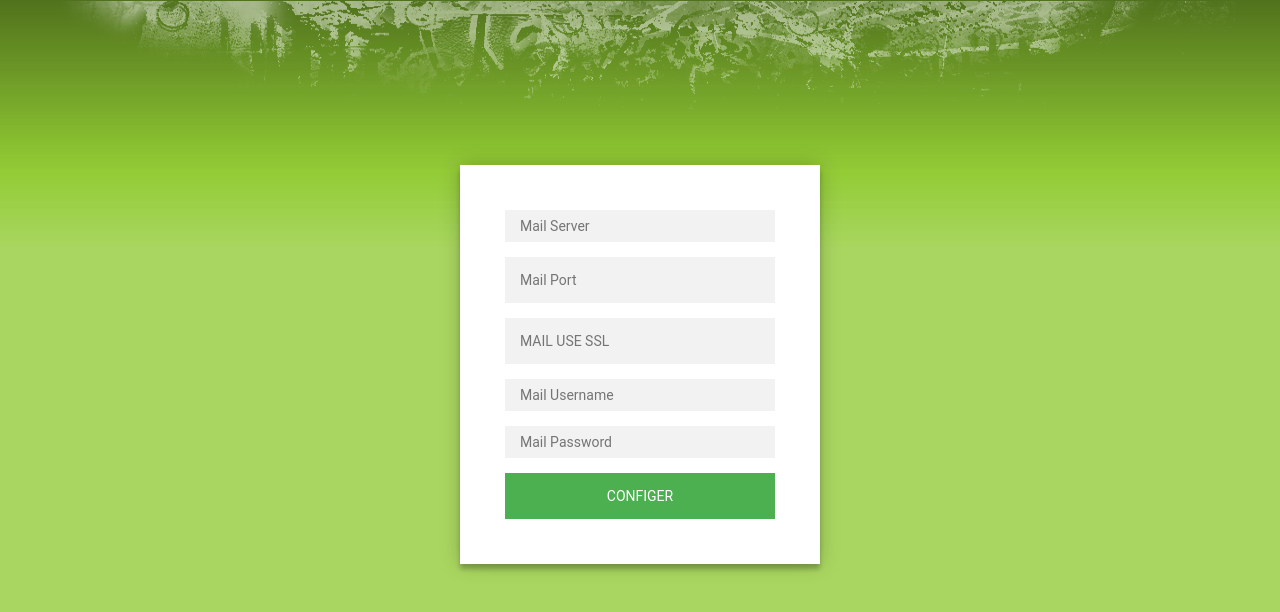
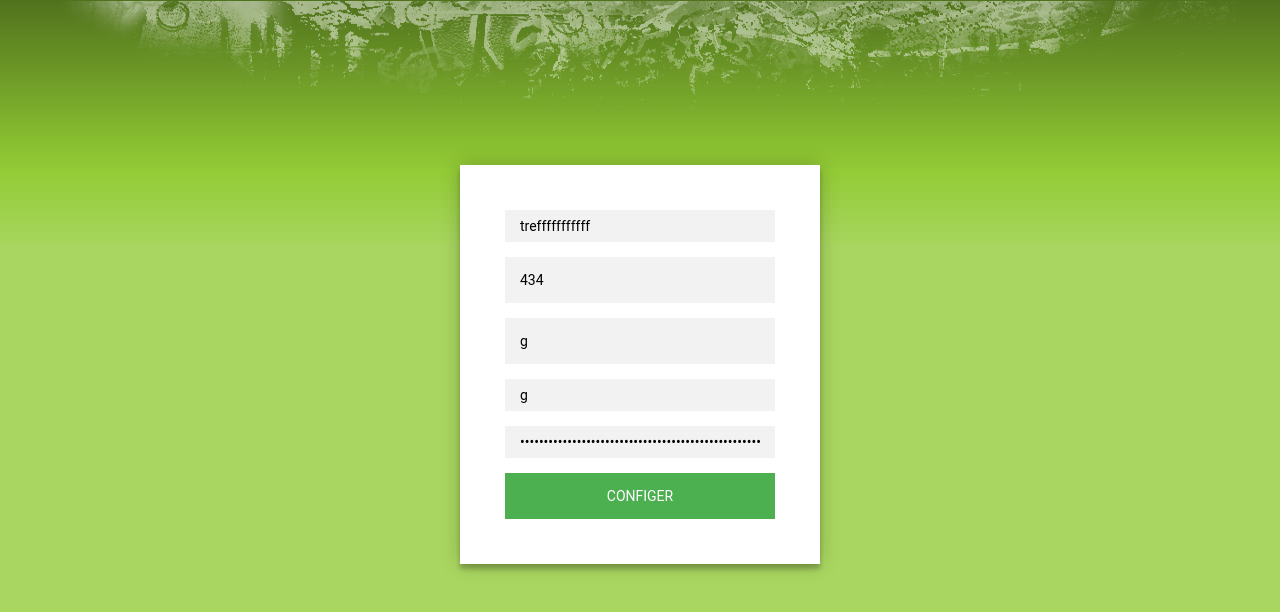
Before and after one commit to MohamedDahman/Kitchen, a Flask app: page /configer in a window 1280 px wide. Shown: the top 612 px of the page. Run offline with Flask 2, Linux system fonts and the light colour scheme; some libraries are stand-ins or nearby versions.

Commit message:
mail configration page

```diff
--- a/application.py
+++ b/application.py
@@ -341,11 +341,17 @@ def configer():
 
 
         rows = db.execute("SELECT * FROM mailconfigration")
-
-
-        # Redirect user to home page
-        return render_template("mailConfigration.html", Mail_Server = rows[0]["MAIL_SERVER"] ,  Mail_Port = rows[0]["MAIL_PORT"], Mail_Use_Ssl = rows[0]["MAIL_USE_SSL"] , Mail_Username = rows[0]["MAIL_USERNAME"] , Mail_Password = rows[0]["MAIL_PASSWORD"])
-
-    # User reached route via GET (as by clicking a link or via redirect)
+        if (len(rows)==0):
+               db.execute("INSERT INTO mailconfigration(Mail_Server,Mail_Port,Mail_Use_Ssl,Mail_Username,Mail_Password)values(:MailServer, :MailPort, :MailUseSsl, :MailUsername, :MailPassword)",
+                                  MailServer = request.form.get("MailServer"),MailPort = request.form.get("MailPort"),MailUseSsl = request.form.get("MailUseSsl"),  MailUsername = request.form.get("MailUsername"), MailPassword = hashed_password)
+        else:
+            db.execute("UPDATE mailconfigration SET Mail_Server= :MailServer ,Mail_Port=:MailPort,Mail_Use_Ssl=:MailUseSsl,Mail_Username=:MailUsername,Mail_Password=:MailPassword ",
+                                  MailServer = request.form.get("MailServer"),MailPort = request.form.get("MailPort"),MailUseSsl = request.form.get("MailUseSsl"),  MailUsername = request.form.get("MailUsername"), MailPassword = hashed_password)
+        # User reached route via GET (as by clicking a link or via redirect)
+        return redirect("/")
     else:
-        return render_template("mailConfigration.html")
+        rows = db.execute("SELECT * FROM mailconfigration")
+        if (len(rows)!=0):
+            return render_template("mailConfigration.html", Mail_Server = rows[0]["MAIL_SERVER"] ,  Mail_Port = rows[0]["MAIL_PORT"], Mail_Use_Ssl = rows[0]["MAIL_USE_SSL"] , Mail_Username = rows[0]["MAIL_USERNAME"] , Mail_Password = rows[0]["MAIL_PASSWORD"])
+        else:
+            return render_template("mailConfigration.html", Mail_Server = "" ,  Mail_Port = "" , Mail_Use_Ssl = "" , Mail_Username = "" , Mail_Password = "")
--- a/templates/mailConfigration.html
+++ b/templates/mailConfigration.html
@@ -21,11 +21,11 @@
   <div class="form">
 
     <form class="login-form" acion="/configer" method="post">
-    	<input type="text" name="MailServer" placeholder="Mail Server"/>
-    	<input type="integers" name="MailPort" placeholder="Mail Port"/>
-    	<input type="integers" name="MailUseSsl" placeholder="MAIL USE SSL"/>
-    	<input type="text" name="MailUsername" placeholder="Mail Username"/>
-      <input type="password" name="MailPassword" placeholder="Mail Password"/>
+    	<input type="text" name="MailServer" placeholder="Mail Server" value ="{{Mail_Server}}" />
+    	<input type="integers" name="MailPort" placeholder="Mail Port"  value ="{{Mail_Port}}"/>
+    	<input type="integers" name="MailUseSsl" placeholder="MAIL USE SSL" value ="{{Mail_Use_Ssl}}"/>
+    	<input type="text" name="MailUsername" placeholder="Mail Username" value ="{{Mail_Username}}"/>
+      <input type="password" name="MailPassword" placeholder="Mail Password" value ="{{Mail_Password}}"/>
       <button class="btn btn-primary" type="submit">Configer</button>
 
     </form>
```
Also changed, not shown: kitchen.db.
